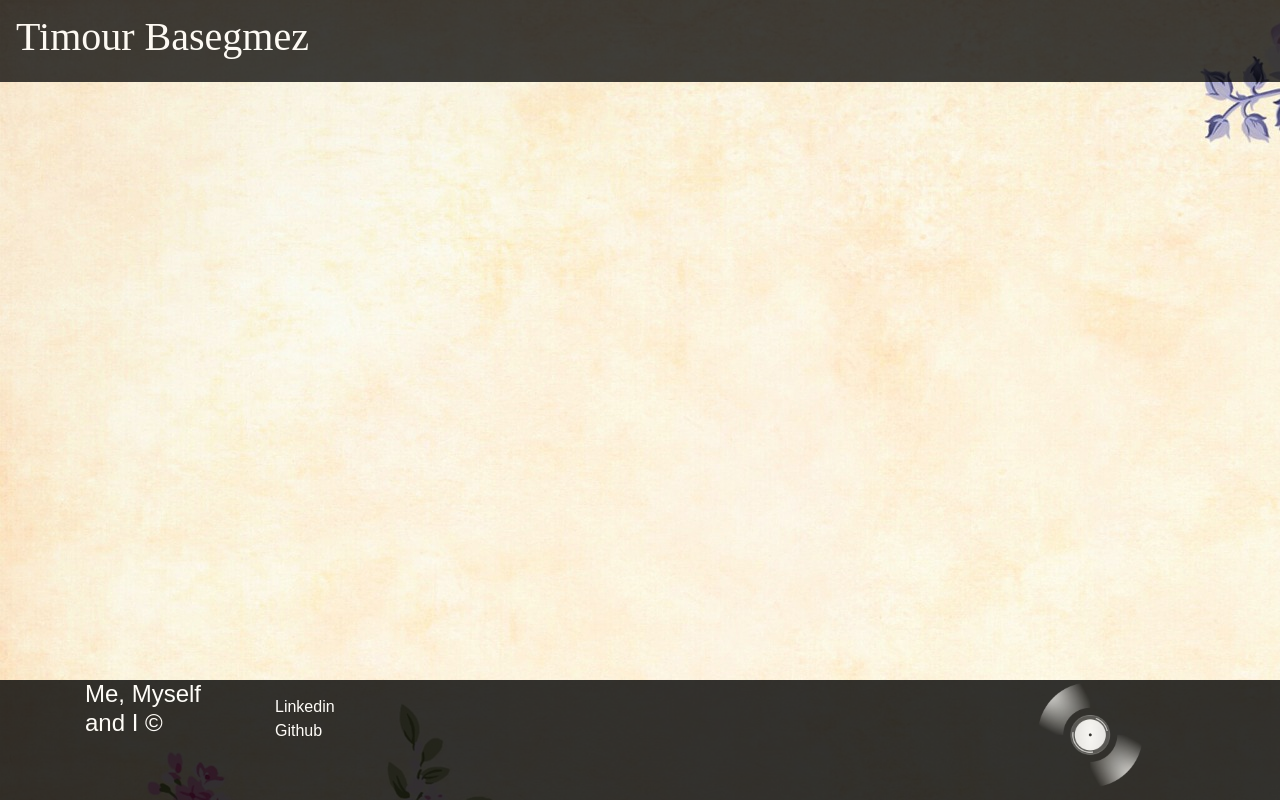
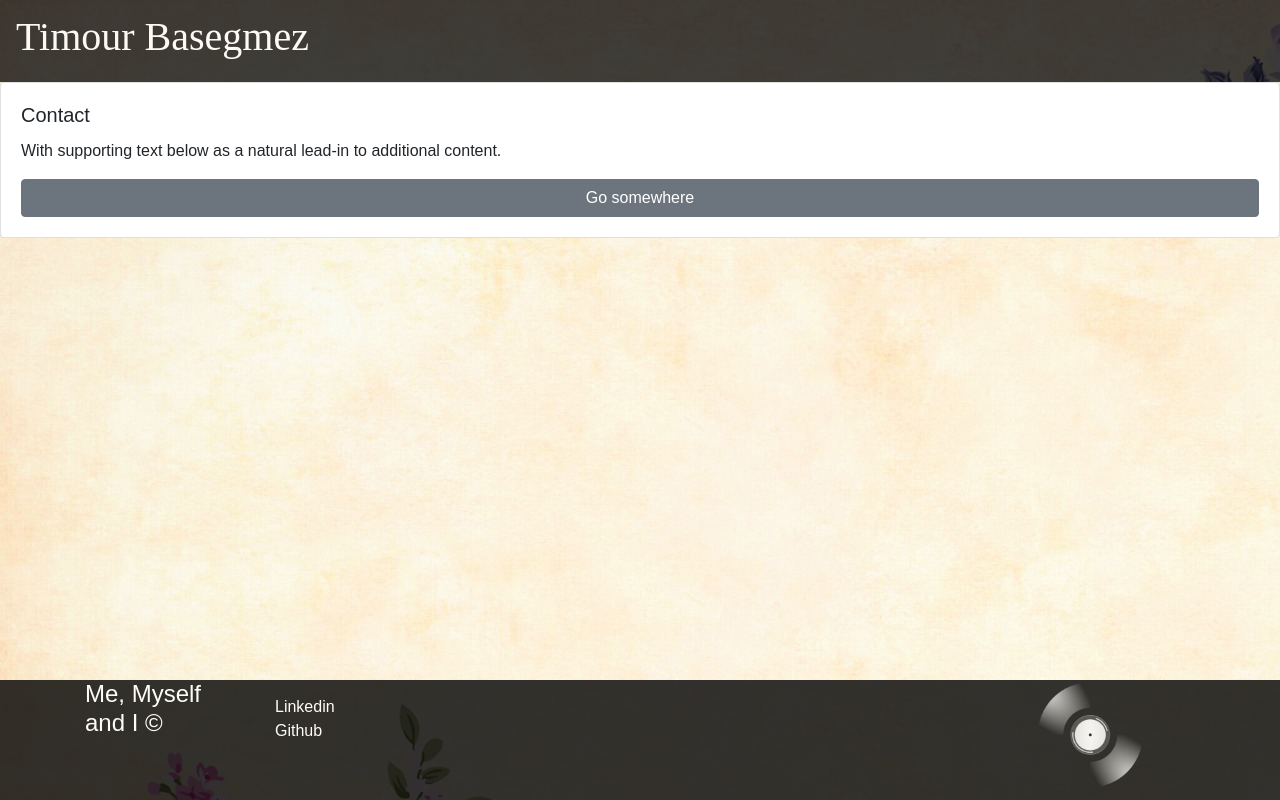
Before and after one commit to codemode9/react-portfolio, a React (Create React App) app: page / in a window 1280 px wide. Built offline with nearby package versions, Linux system fonts and the light colour scheme; a web font is replaced by a local one.

Commit message:
boilerplate About comp

```diff
--- a/src/App.js
+++ b/src/App.js
@@ -1,7 +1,9 @@
+import axios from 'axios';
 import React, { Component, Fragment } from 'react';
 import { BrowserRouter as Router, Route, Switch } from 'react-router-dom';
 import Nav from './components/Nav';
 import Footer from './components/Footer';
+import About from './components/About';
 import './App.css';
 class App extends Component {
   render() {
@@ -14,6 +16,7 @@ class App extends Component {
         <Route exact path='/' component={Landing} />
         </Switch>
       </Router> */}
+      <About />
       <Footer />
       </div>
     );
--- a/src/components/About/About.js
+++ b/src/components/About/About.js
@@ -1,4 +1,20 @@
 import React from 'react';
 import './About.css';
 
+import { Card, Button, CardTitle, CardText, Row, Col } from 'reactstrap';
+
+const About = (props) => {
+  return (
+    <Row>
+      <Col>
+        <Card body>
+          <CardTitle>Contact</CardTitle>
+          <CardText>With supporting text below as a natural lead-in to additional content.</CardText>
+          <Button>Go somewhere</Button>
+        </Card>
+      </Col>
+    </Row>
+  );
+};
+
 export default About;
```
